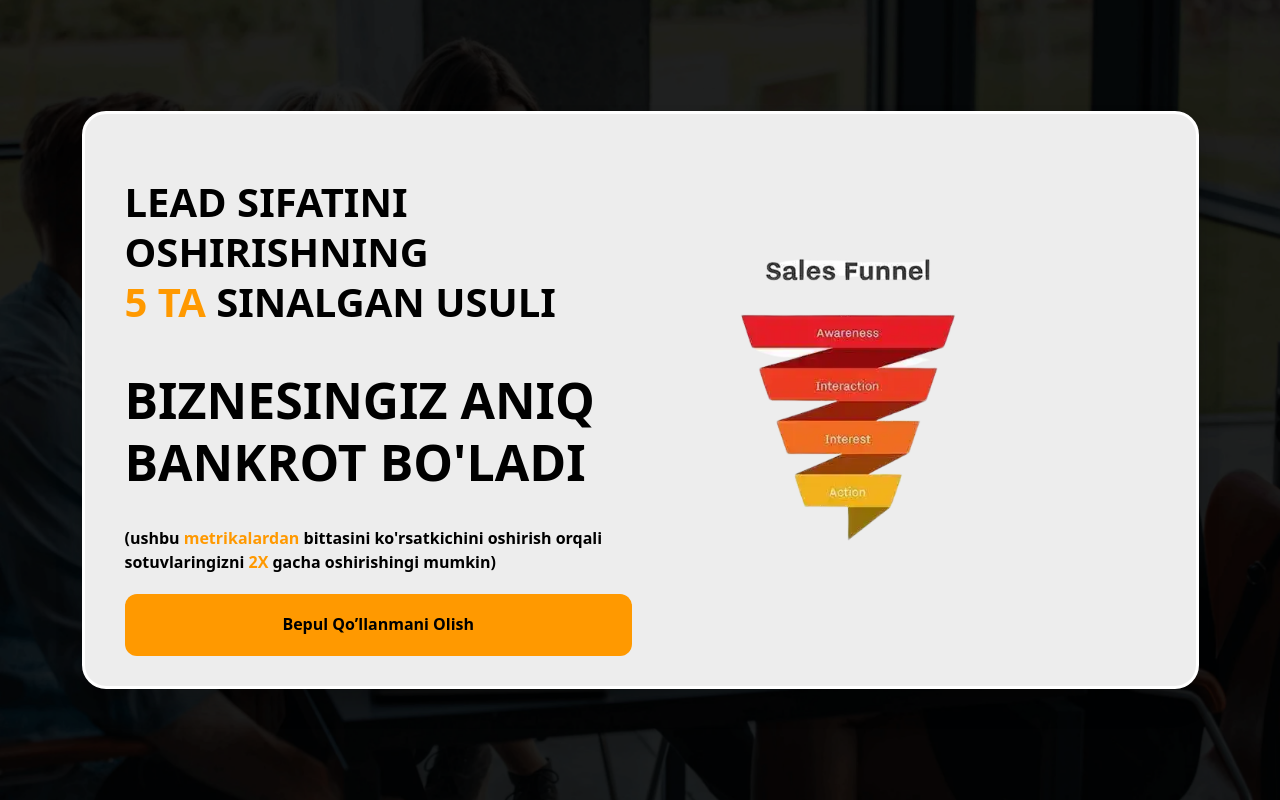
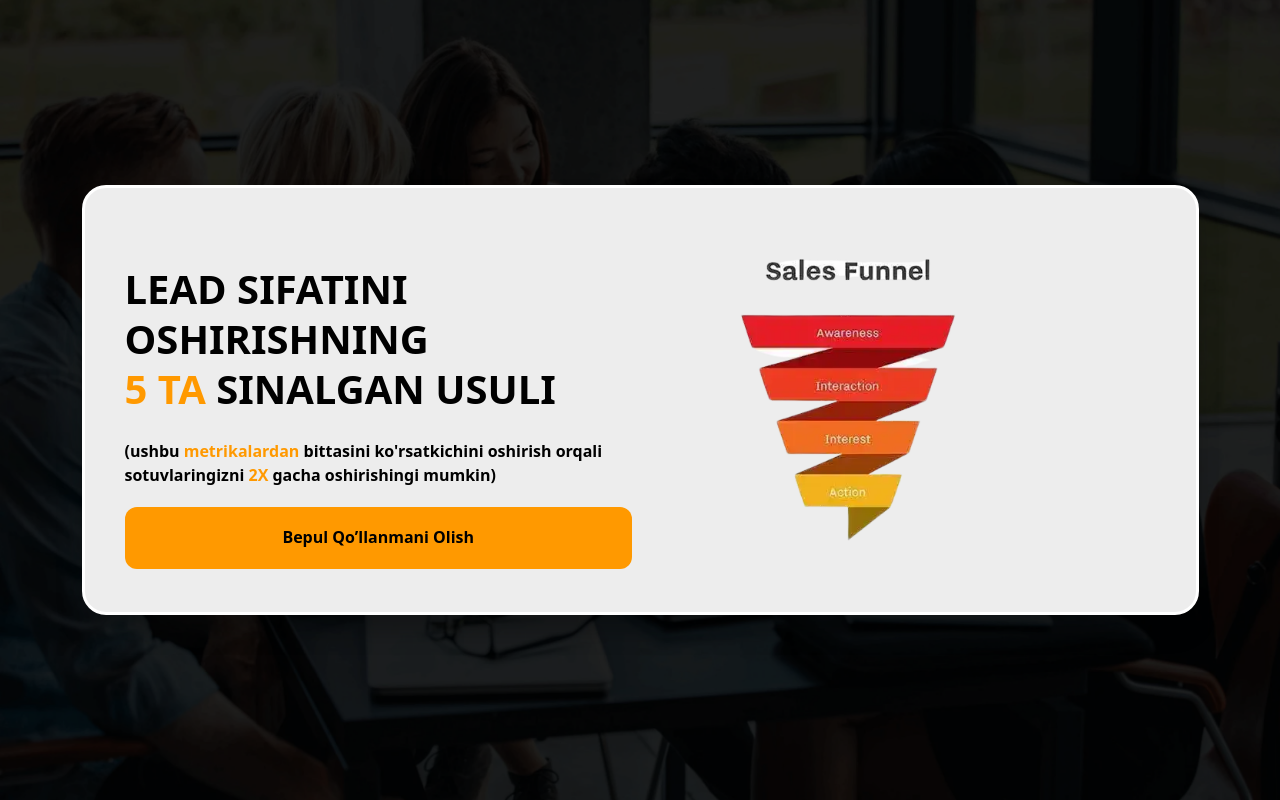
Before and after one commit to DiyorbekTursunov/Asoschilar-leading, a plain HTML site: page index.html in a window 1280 px wide. Drawn offline with Linux system fonts and the light colour scheme.

Commit message:
Update index.html

```diff
--- a/index.html
+++ b/index.html
@@ -110,9 +110,6 @@
         <h2 class="hero__title">
           Lead sifatini oshirishning <br><span class="hero__highlight">5 ta</span> sinalgan usuli
         </h2>
-        <h2 class="hero__subtitle">
-          biznesingiz aniq bankrot bo'ladi
-        </h2>
         <p class="hero__description">
           (ushbu <span class="hero__highlight">metrikalardan</span> bittasini ko'rsatkichini oshirish orqali sotuvlaringizni <span class="hero__highlight">2X</span> gacha oshirishingi mumkin)
         </p>
```
